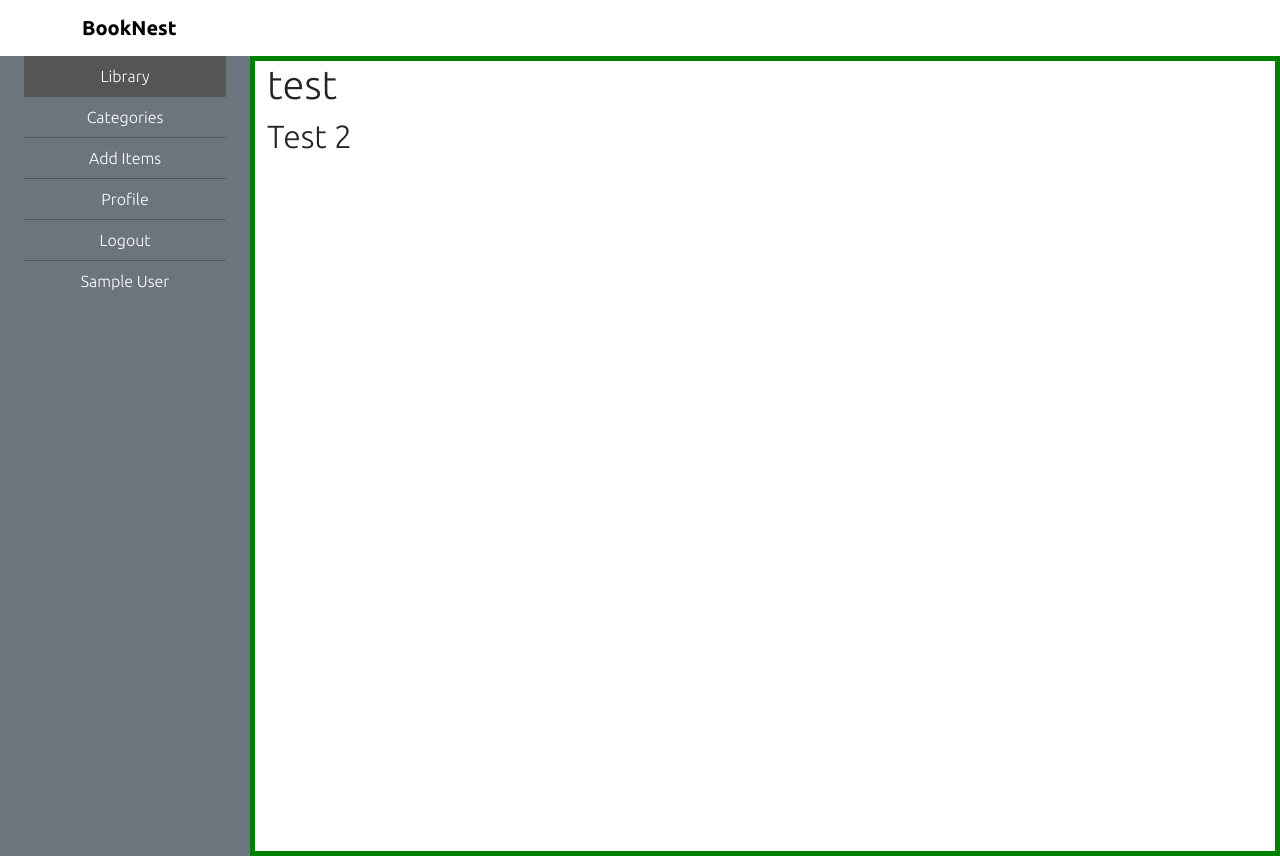
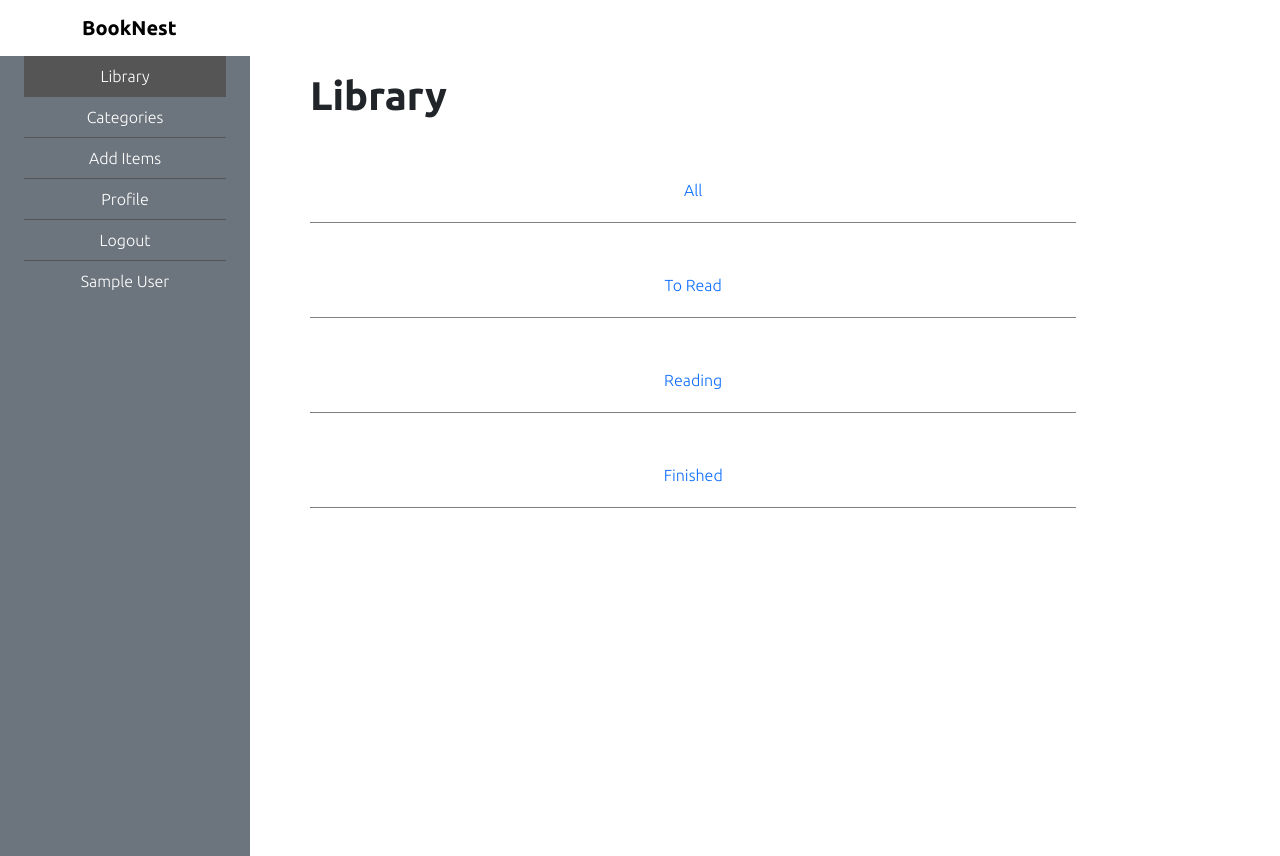
Before and after one commit to alik-balika/book-tracker, a React (Vite) app in the folder frontend/: page /library in a window 1280 px wide. Built offline with nearby package versions, Linux system fonts and the light colour scheme; sample sign-in values are in the browser's storage.

Commit message:
Finish Library Screen

```diff
--- a/frontend/src/index.css
+++ b/frontend/src/index.css
@@ -66,3 +66,12 @@ body {
   color: white;
   background-color: #555;
 }
+
+.library-link {
+  text-decoration: none;
+  border-bottom: 1px solid gray;
+  padding: 20px;
+  width: 80%;
+  margin-top: 30px;
+  text-align: center;
+}
--- a/frontend/src/screens/LibraryScreen.jsx
+++ b/frontend/src/screens/LibraryScreen.jsx
@@ -1,4 +1,5 @@
 import { Col, Row, Container } from "react-bootstrap";
+import { Link } from "react-router-dom";
 import Sidebar from "../components/Sidebar";
 
 const LibraryScreen = () => {
@@ -15,13 +16,25 @@ const LibraryScreen = () => {
         >
           <Sidebar />
         </Col>
-        <Col
-          style={{
-            border: "5px solid green",
-          }}
-        >
-          <h1>test</h1>
-          <h2>Test 2</h2>
+        <Col>
+          <h1 className="mt-3 ms-5">
+            <strong>Library</strong>
+          </h1>
+
+          <div className="d-flex flex-column ms-5 mb-5">
+            <Link to="/library/all" className="library-link">
+              All
+            </Link>
+            <Link to="/library/to-read" className="library-link">
+              To Read
+            </Link>
+            <Link to="/library/reading" className="library-link">
+              Reading
+            </Link>
+            <Link to="/library/Finished" className="library-link">
+              Finished
+            </Link>
+          </div>
         </Col>
       </Row>
     </Container>
```
Also changed, not shown: frontend/src/components/Book.jsx (added, +7 -0 lines).
